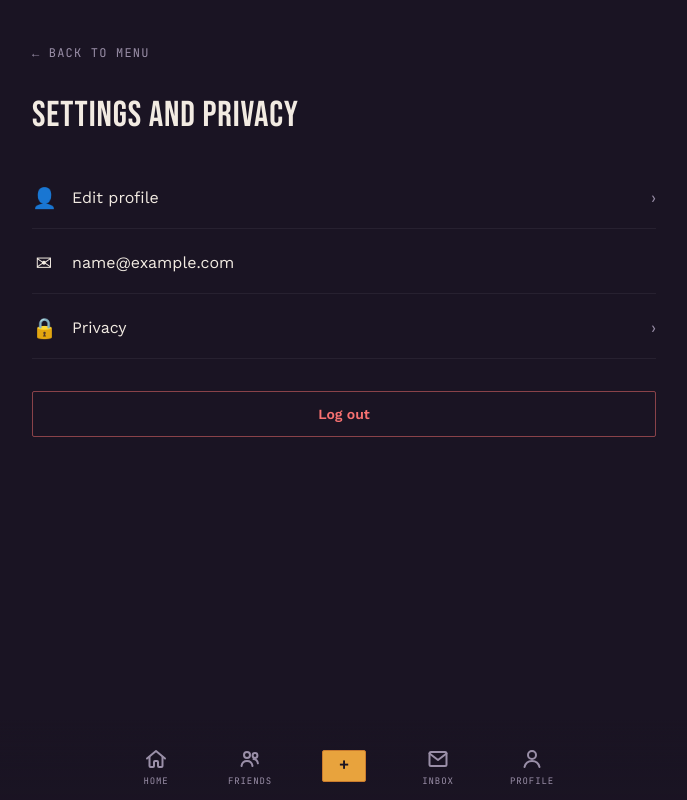
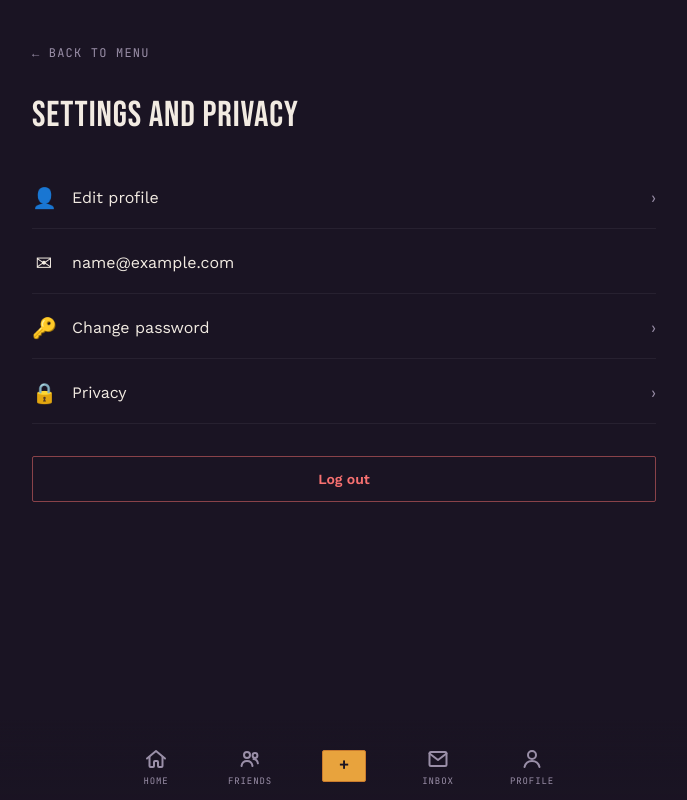
Before and after one commit to blessdhi25-png/reel-studio, a Next.js app in the folder frontend/: page /settings in a window 1280 px wide. Shown: the whole page, without its empty margins (296-983 px from the left). Built offline with nearby package versions, Linux system fonts and the light colour scheme; no server answers; sample sign-in values are in the browser's storage.

Commit message:
Add link to change password in settings page

```diff
--- a/frontend/src/app/settings/page.jsx
+++ b/frontend/src/app/settings/page.jsx
@@ -46,6 +46,14 @@ export default function SettingsPage() {
           <span className="flex-1 font-body text-bone">{user.email}</span>
         </div>
         <a
+          href="/settings/change-password"
+          className="w-full flex items-center gap-4 py-4 border-b border-smoke/10 text-left font-body text-bone"
+        >
+          <span className="text-xl w-6 text-center">🔑</span>
+          <span className="flex-1">Change password</span>
+          <span className="text-smoke">›</span>
+        </a>
+        <a
           href="/settings/privacy"
           className="w-full flex items-center gap-4 py-4 border-b border-smoke/10 text-left font-body text-bone"
         >
```
